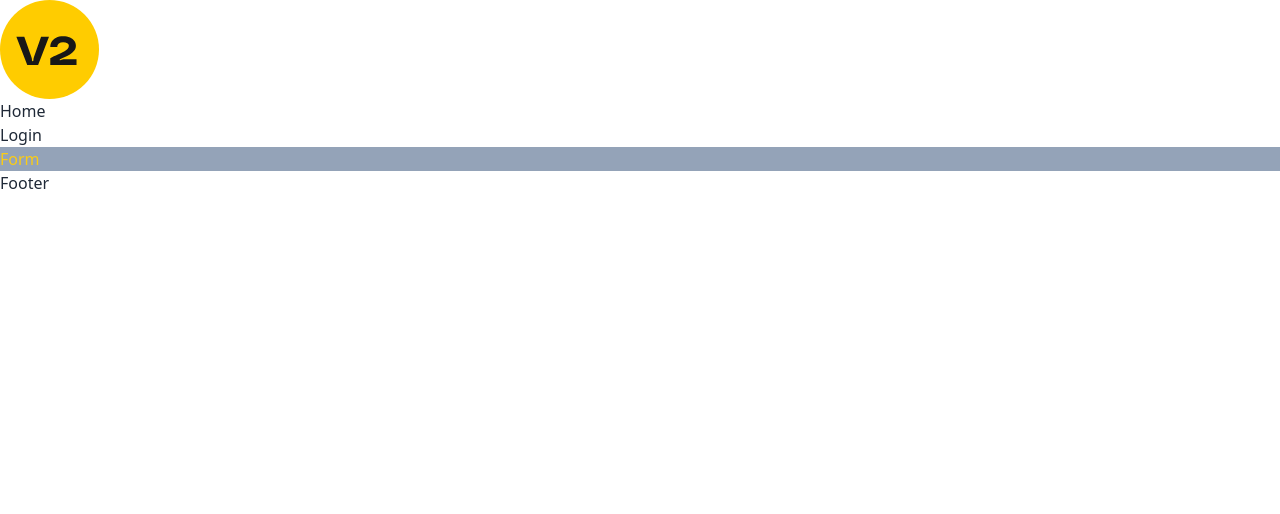
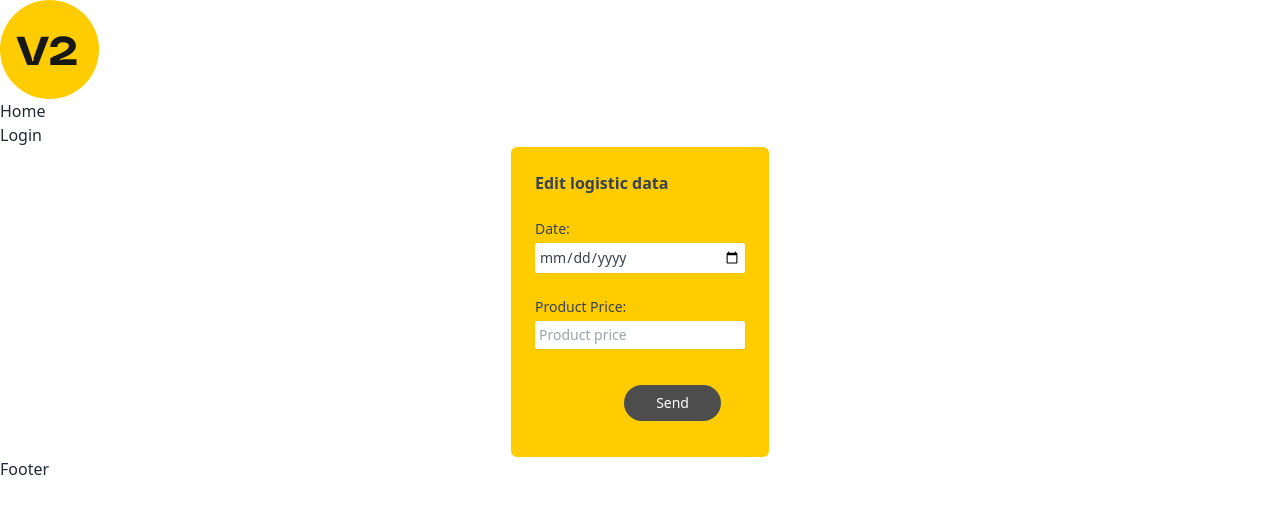
Before and after one commit to marnauortega/hackhathon-vueling-team-2, a React (Vite) app in the folder frontend/: page /formPage in a window 1280 px wide. Shown: the top 514 px of the page. Built offline with nearby package versions, Linux system fonts and the light colour scheme; data requests are answered from the project's data file.

Commit message:
working on form

```diff
--- a/frontend/src/components/Header.jsx
+++ b/frontend/src/components/Header.jsx
@@ -2,6 +2,7 @@ import { Link } from "react-router-dom";
 import logo from "/img/logo-team.svg";
 
 const Header = () => {
+
   return (
     <header className="header">
       <nav className="nav">
--- a/frontend/src/components/Router.jsx
+++ b/frontend/src/components/Router.jsx
@@ -13,7 +13,6 @@ const Router = () => {
         <Route path="/" element={<Home />} />
         <Route path="/login" element={<Login />} />
         <Route path="/formPage" element={<FormPage />} />
-
       </Routes>
       <Footer />
     </BrowserRouter>
--- a/frontend/src/pages/FormPage.jsx
+++ b/frontend/src/pages/FormPage.jsx
@@ -1,7 +1,74 @@
-import React from 'react'
+import React, { useState } from 'react'
 
 export const FormPage = () => {
+  const [data, setdata] = useState({})
   return (
-    <div className='bg-slate-400 text-yellow-400'>Form</div>
+    <>
+
+        <div className="flex justify-center items-center bg-white ">
+          <form className=''>
+            <div className=" sm:overflow-hidden sm:rounded-md ">
+              <div className="space-y-6 px-4 py-5 sm:p-6 bg-[#ffcc00]">
+
+              <h2 className='text-gray-700 justify-center items-center font-semibold'>Edit logistic data</h2>
+
+                {/* Date */}
+                <div className="col-span-3 sm:col-span-2">
+                  <label
+                    htmlFor="date"
+                    className="block text-sm font-medium text-gray-700"
+                  >
+                    Date:
+                  </label>
+                  <div className="mt-1 flex rounded-md shadow-sm text-gray-700">
+                    <input
+                      type="date"
+                      name="date"
+                      // value={data.date}
+                      // onChange={(e) => handleInputChange(e)}
+                      className="block w-full flex-1  sm:text-sm bg-white p-1 rounded-sm text-gray-700"
+                      placeholder="Product name"
+                    />
+                  </div>
+                </div>
+
+                {/* Product Price */}
+                <div className="col-span-3 sm:col-span-2">
+                  <label
+                    htmlFor="price"
+                    className="block text-sm font-medium text-gray-700"
+                  >
+                    Product Price:
+                  </label>
+                  <div className="mt-1 flex  shadow-sm">
+                    <input
+                      type="number"
+                      name="price"
+                      // onChange={(e) => handleInputChange(e)}
+                      // value={product.price}
+                      className="block w-full flex-1 sm:text-sm bg-white p-1 rounded-sm text-gray-700 "
+                      placeholder="Product price"
+                    />
+                  </div>
+                </div>
+
+                {/* Product description */}
+
+
+              {/* button */}
+              <div className="px-4 py-3 text-right sm:px-6">
+                <button
+                  type="submit"
+                  className="inline-flex justify-center items-center text-sm font-medium   hover:bg-slate-600 rounded-full bg-[#4d4d4d] text-white px-8 py-2"
+                >
+                 Send
+                </button>
+                </div>
+              </div>
+            </div>
+          </form>
+        </div>
+
+      </>
   )
 }
```
Also changed, not shown: frontend/src/index.css (+0 -45 lines), frontend/tailwind.config.cjs (+15 -0 lines).
